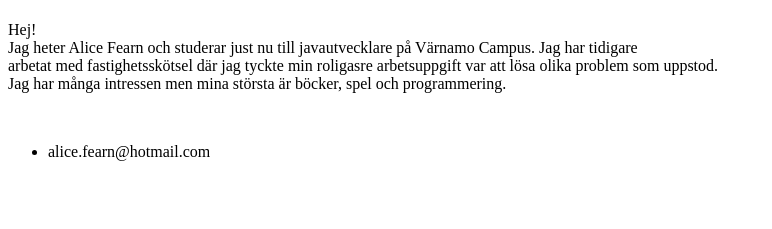
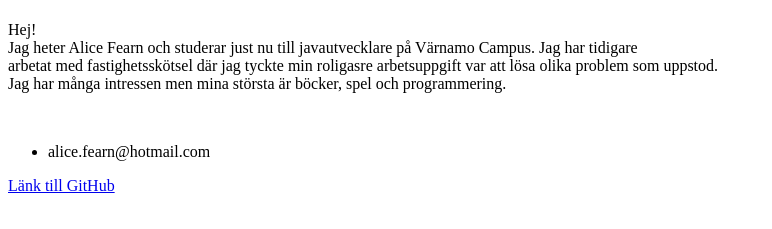
Before and after one commit to Alfea0/CV, a plain HTML site: page index.html in a window 1280 px wide. Shown: the part 59-288 px from the top of the page, without its empty margins (0-772 px from the left). Drawn offline with Linux system fonts and the light colour scheme.

Commit message:
La in länk till github

```diff
--- a/index.html
+++ b/index.html
@@ -12,7 +12,6 @@
         arbetat med fastighetsskötsel där jag tyckte min roligasre arbetsuppgift var att lösa olika problem som uppstod. <br>
 
         Jag har många intressen men mina största är böcker, spel och programmering.
-
     </p>
     <img src="" alt="">
     <footer>
@@ -20,7 +19,7 @@
             <li>alice.fearn@hotmail.com</li>
         </ul>
 
-         <a href="Länk till github"></a>
+        <a href="https://github.com/feal24">Länk till GitHub</a>
     </footer>
 </body>
 </html>
```
